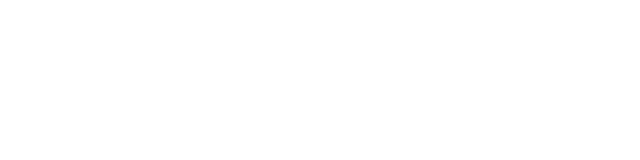
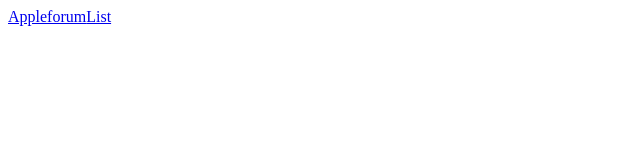
Before and after one commit to pizzaYami/codingApple_nextjs, a Next.js app: page / in a window 1280 px wide. Shown: the top 160 px of the page, without its empty margins (0-640 px from the left). Built offline with nearby package versions, Linux system fonts and the light colour scheme.

Commit message:
[feat] layout 추가

```diff
--- a/src/app/layout.tsx
+++ b/src/app/layout.tsx
@@ -18,6 +18,12 @@ export default function RootLayout({
   return (
     <html lang="en">
       <body>
+        <div className="navbar">
+          <Link href="/" className="logo">
+            Appleforum
+          </Link>
+          <Link href="/list">List</Link>
+        </div>
         {/* page.js */}
         {children}
       </body>
```
